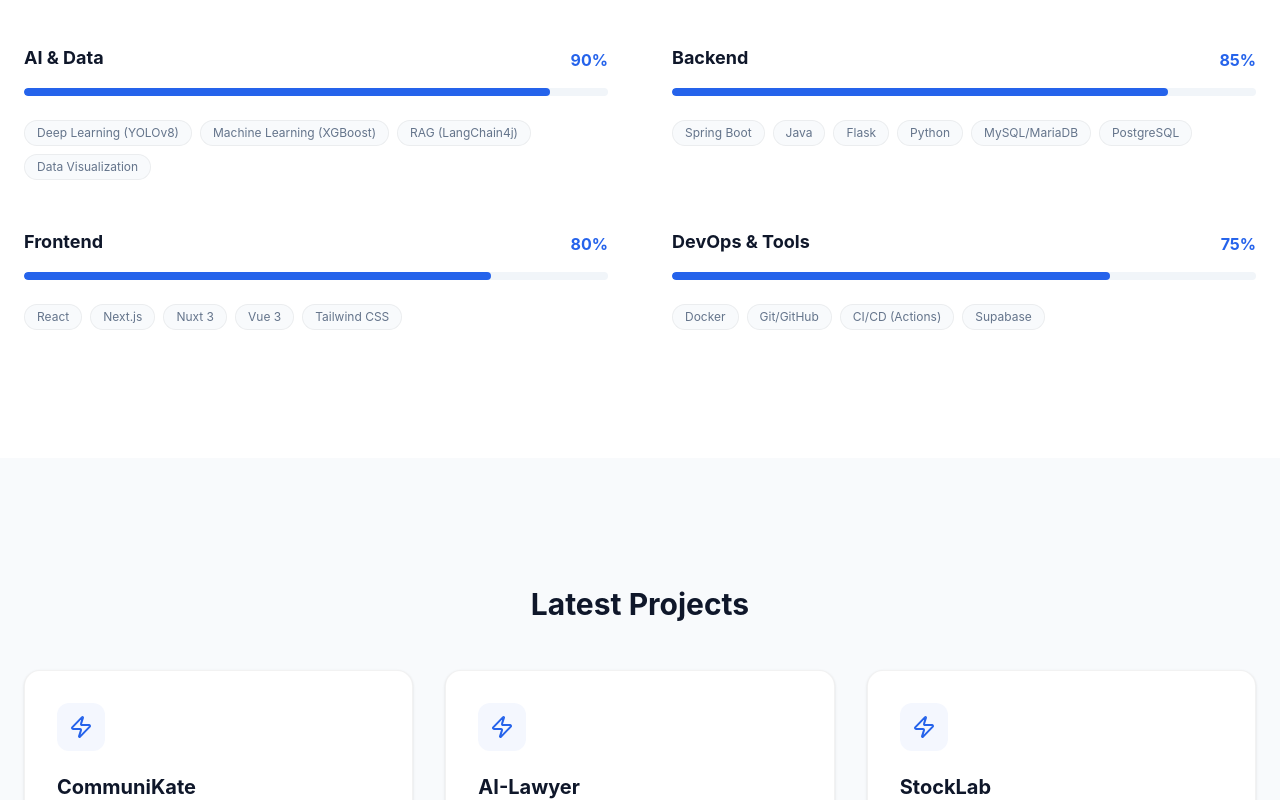
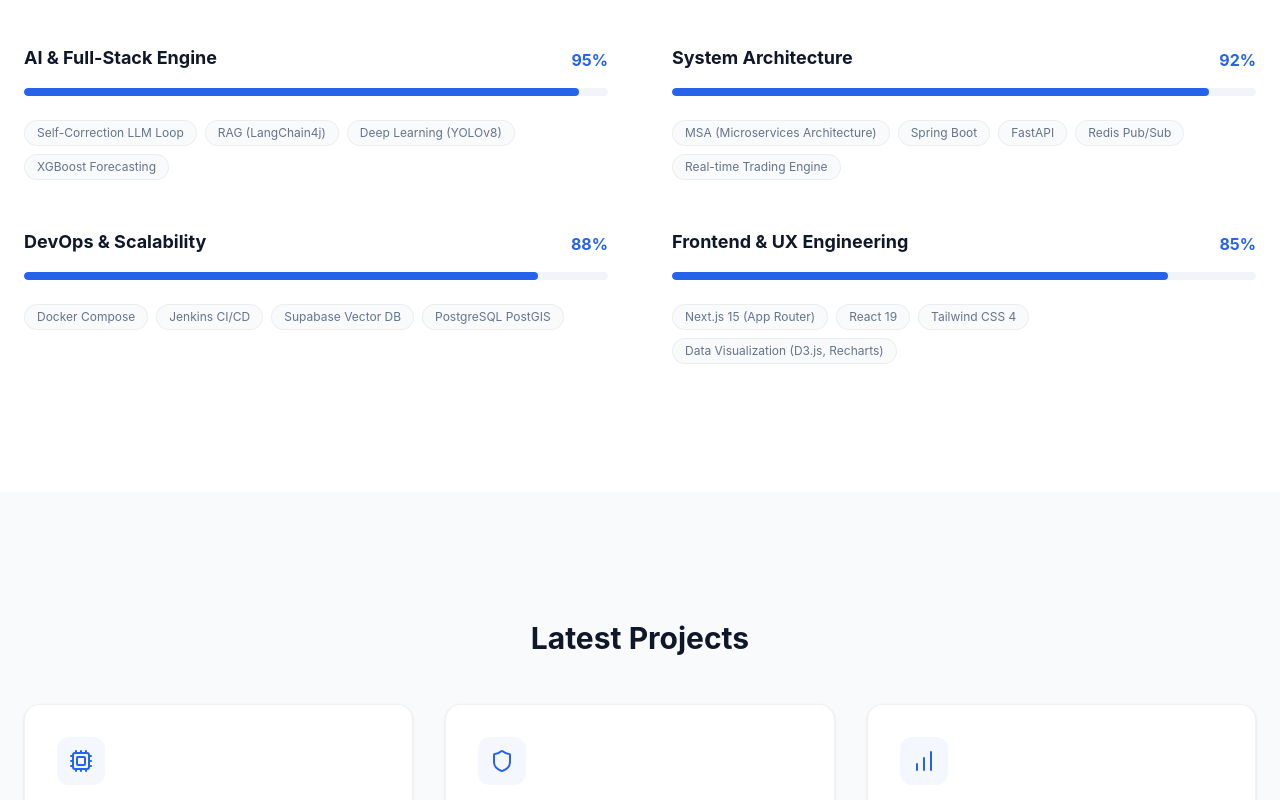
Before and after one commit to ashfortune/ghPortfolio, a React (Vite) app: page / in a window 1280 px wide. Shown: the part 1020-1820 px from the top of the page. Built offline with nearby package versions, Linux system fonts and the light colour scheme.

Commit message:
feat: update project section to support custom icons and custom sorting order

```diff
--- a/src/App.jsx
+++ b/src/App.jsx
@@ -304,10 +304,18 @@ const App = () => {
             <div className="container mx-auto px-6 text-center">
               <h2 className="text-3xl font-bold mb-12">Latest Projects</h2>
               <div className="grid md:grid-cols-3 gap-8">
-                {projects.slice(0, 3).map(proj => (
+                {[...projects].sort((a, b) => {
+                  // 최신순: Nexus → AI-Lawyer → StockLab 우선 표시
+                  const priority = { nexus: 0, 'ai-lawyer': 1, stocklab: 2 };
+                  const pa = priority[a.id] ?? 99;
+                  const pb = priority[b.id] ?? 99;
+                  return pa - pb;
+                }).slice(0, 3).map(proj => {
+                  const ProjIcon = proj.icon || Zap;
+                  return (
                     <div key={proj.id} className="bg-white p-8 rounded-2xl border border-black/5 shadow-sm hover:shadow-xl transition-all text-left cursor-pointer group" onClick={() => setActiveProject(proj)}>
                       <div className="text-primary mb-4 p-3 bg-primary/5 inline-block rounded-xl group-hover:scale-110 transition-transform">
-                      <Zap size={24} />
+                        <ProjIcon size={24} />
                       </div>
                       <h4 className="text-xl font-bold mb-2">{proj.title}</h4>
                       <p className="text-text-muted text-sm mb-6 line-clamp-2">{proj.subtitle}</p>
@@ -315,7 +323,8 @@ const App = () => {
                         상세 보기 <ArrowRight className="ml-2" size={16} />
                       </div>
                     </div>
-                ))}
+                  );
+                })}
               </div>
             </div>
           </section>
--- a/src/data/projects.js
+++ b/src/data/projects.js
@@ -19,10 +19,30 @@ import {
 const baseUrl = import.meta.env.BASE_URL;
 
 export const coreSkills = [
-  { category: 'AI & Data', skills: ['Deep Learning (YOLOv8)', 'Machine Learning (XGBoost)', 'RAG (LangChain4j)', 'Data Visualization'], level: 90 },
-  { category: 'Backend', skills: ['Spring Boot', 'Java', 'Flask', 'Python', 'MySQL/MariaDB', 'PostgreSQL'], level: 85 },
-  { category: 'Frontend', skills: ['React', 'Next.js', 'Nuxt 3', 'Vue 3', 'Tailwind CSS'], level: 80 },
-  { category: 'DevOps & Tools', skills: ['Docker', 'Git/GitHub', 'CI/CD (Actions)', 'Supabase'], level: 75 }
+  {
+    category: 'AI & Full-Stack Engine',
+    icon: Cpu,
+    skills: ['Self-Correction LLM Loop', 'RAG (LangChain4j)', 'Deep Learning (YOLOv8)', 'XGBoost Forecasting'],
+    level: 95
+  },
+  {
+    category: 'System Architecture',
+    icon: Shield,
+    skills: ['MSA (Microservices Architecture)', 'Spring Boot', 'FastAPI', 'Redis Pub/Sub', 'Real-time Trading Engine'],
+    level: 92
+  },
+  {
+    category: 'DevOps & Scalability',
+    icon: Zap,
+    skills: ['Docker Compose', 'Jenkins CI/CD', 'Supabase Vector DB', 'PostgreSQL PostGIS'],
+    level: 88
+  },
+  {
+    category: 'Frontend & UX Engineering',
+    icon: Code,
+    skills: ['Next.js 15 (App Router)', 'React 19', 'Tailwind CSS 4', 'Data Visualization (D3.js, Recharts)'],
+    level: 85
+  }
 ];
 
 export const projects = [
@@ -30,6 +50,7 @@ export const projects = [
     id: 'communikate',
     category: 'ai',
     title: 'CommuniKate',
+    icon: MessageSquare,
     subtitle: 'MBTI AI 소통 전문가',
     heroTagline: '메시지 한 줄로 꿰뚫는 상대방의 진심, AI 소통 전문가 CommuniKate',
     heroDescription: 'BERT 기반 딥러닝과 Gemma 4 LLM을 결합하여 메시지 분석, 맞춤형 답변 제안, 실시간 코칭을 제공하는 지능형 소통 솔루션입니다.',
@@ -94,6 +115,7 @@ export const projects = [
     id: 'ai-lawyer',
     category: 'web',
     title: 'AI-Lawyer',
+    icon: Shield,
     subtitle: '올라운드 법률 에이전트',
     heroTagline: '어렵고 복잡한 법률 리스크, AI와 함께라면 명확해집니다.',
     heroDescription: '전문적인 계약서 분석부터 실시간 사후 감시까지, 올라운드 법률 에이전트 AI-Lawyer를 소개합니다.',
@@ -176,6 +198,7 @@ export const projects = [
     id: 'stocklab',
     category: 'web',
     title: 'StockLab',
+    icon: BarChart,
     subtitle: '데이터 분석 기반의 올인원 모의 주식 투자 플랫폼',
     heroTagline: 'Investigate & Simulate, Innovate Your Investment',
     heroDescription: '현대적인 웹 환경에서 데이터 분석과 안정적인 주식 매매를 지원하는 플랫폼입니다. Flask의 모듈형 아키텍처와 실시간 통신 기술을 활용하여 사용자에게 직관적이고 강력한 투자 도구를 제공합니다.',
@@ -238,6 +261,7 @@ export const projects = [
     id: 'haruseoul',
     category: 'web',
     title: 'HaruSeoul',
+    icon: MapPin,
     subtitle: '서울의 하루를 특별하게 만드는 로컬 경험',
     heroTagline: '현지인과 함께하는 특별한 서울의 하루',
     heroDescription: '개인 호스트가 기획한 창의적인 투어를 통해 획일화된 여행을 넘어 진짜 서울을 만납니다.',
@@ -296,6 +320,7 @@ export const projects = [
     id: 'food-analyzer',
     category: 'ai',
     title: 'Food Analyzer',
+    icon: Target,
     subtitle: 'YOLOv8 기반의 실시간 음식 인식 및 영양 분석 솔루션',
     heroTagline: '당신의 식탁을 더 스마트하게, 영양까지 꼼꼼하게',
     heroDescription: 'YOLOv8 딥러닝 모델을 활용하여 사진 속 음식을 자동으로 인식하고, 실시간 영양 정보(칼로리, 탄단지)를 분석하여 식단 관리를 돕습니다.',
@@ -360,6 +385,7 @@ export const projects = [
     id: 'house-pricing',
     category: 'ai',
     title: 'Seoul Real Estate Predictor',
+    icon: BarChart,
     subtitle: '서울시 부동산 실거래가 예측 인공지능 엔진',
     heroTagline: '데이터로 예측하는 서울의 내일, 부동산 가치의 재발견',
     heroDescription: '서울시 전역의 실거래 데이터를 XGBoost 알고리즘으로 학습하여, 정밀한 주택 매매가 예측과 핵심 가격 결정 요인 분석을 제공합니다.',
@@ -424,6 +450,7 @@ export const projects = [
     id: 'nexus',
     category: 'web',
     title: 'Nexus',
+    icon: Cpu,
     subtitle: 'All-in-One AI 창업 지원 플랫폼',
     heroTagline: '상권 분석부터 AI 브랜딩까지, 성공적인 창업의 시작',
     heroDescription: '데이터 기반의 상권 분석, 지능형 브랜딩 자산 생성, 맞춤형 정책 추천까지. 예비 창업자를 위한 MSA 기반 올인원 플랫폼입니다.',
```
Lines whose indentation alone changed are shown as unchanged.
